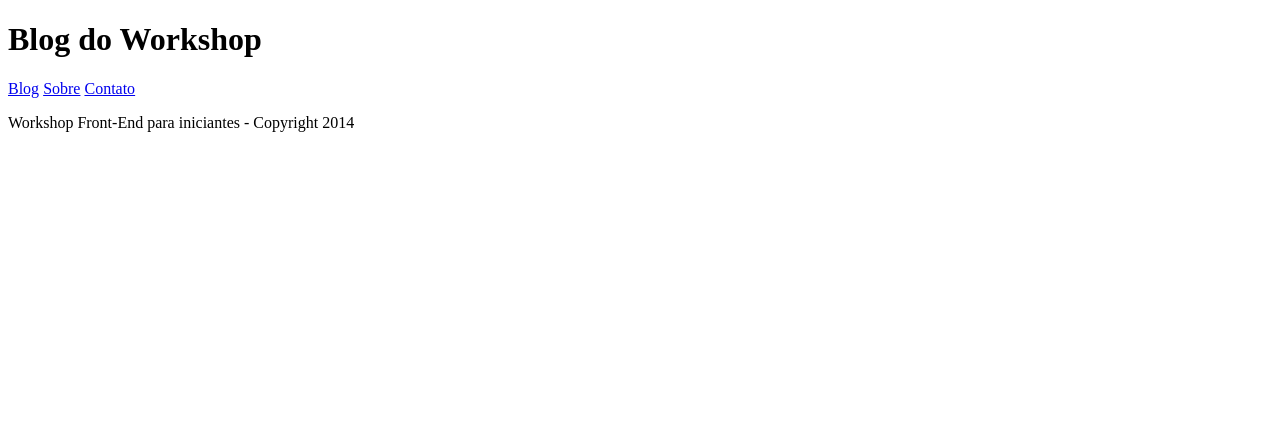
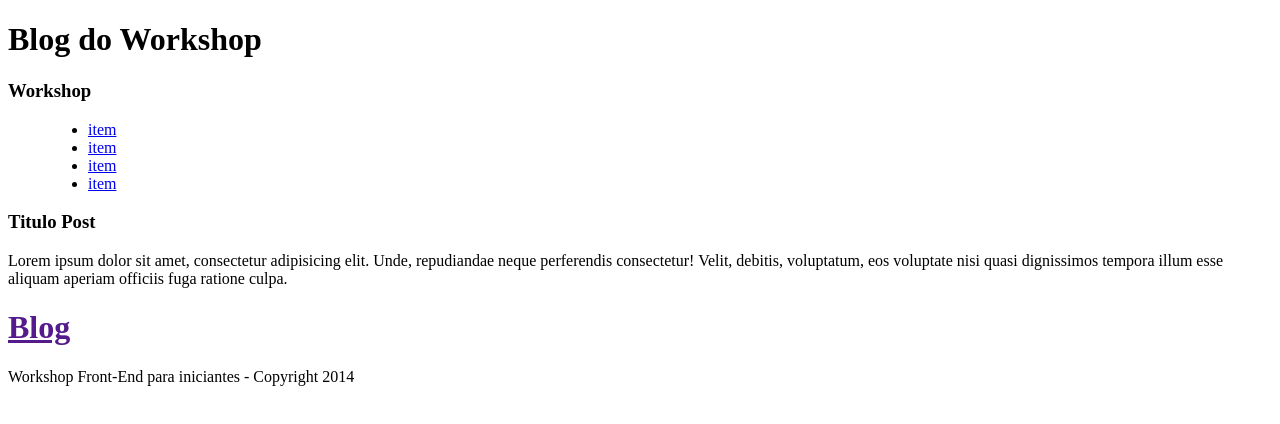
Before and after one commit to andersonbrantes/workshop, a plain HTML site: page index.html in a window 1280 px wide. Drawn offline with Linux system fonts and the light colour scheme.

Commit message:
alterando tags do html

```diff
--- a/index.html
+++ b/index.html
@@ -7,13 +7,36 @@
 <body>
 	<header> <!-- topo -->
 		<h1>Blog do Workshop</h1>
-		<a href="#">Blog</a>
-		<a href="#">Sobre</a>
-		<a href="#">Contato</a>
 	</header> <!-- fim topo -->
-	<p> <!-- conteudo -->
-	</p> <!-- fim conteudo -->
+	<section> <!-- conteudo -->
+		<aside>
+			<header>
+				<h1>Workshop</h1>
+			</header>
+			<menu>
+				<ul>
+					<li><a href="#">item</a></li>
+					<li><a href="#">item</a></li>
+					<li><a href="#">item</a></li>
+					<li><a href="#">item</a></li>
+				</ul>
+			</menu>
+		</aside>
+
+		<article>
+			<header>
+				<h3>Titulo Post</h3>
+			</header>
+			<p>
+				Lorem ipsum dolor sit amet, consectetur adipisicing elit. Unde, repudiandae neque perferendis consectetur! Velit, debitis, voluptatum, eos voluptate nisi quasi dignissimos tempora illum esse aliquam aperiam officiis fuga ratione culpa.
+			</p>
+		</article>
+
+	</section> <!-- fim conteudo -->
 	<footer> <!-- rodape -->
+		<header>
+			<h1><a href="">Blog</a></h1>
+		</header>
 		<p>Workshop Front-End para iniciantes - Copyright 2014</p>
 	</footer> <!-- fim rodape -->
 </body>
```
